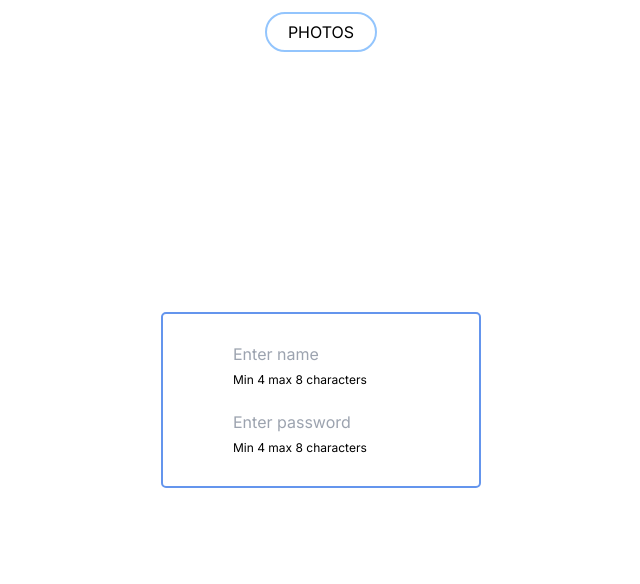
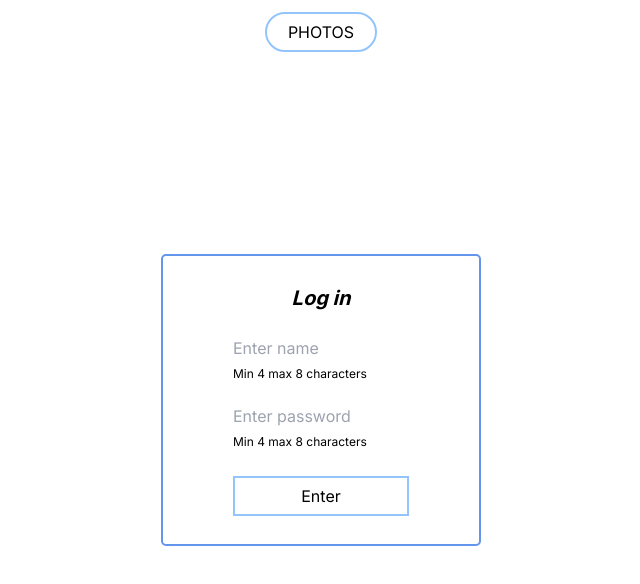
Before and after one commit to kalibria/slmax-react-next-testovoe-zadanie-v2, a Next.js app: page / in a window 1280 px wide. Shown: the top 584 px of the page, without its empty margins (319-959 px from the left). Built offline with nearby package versions, Linux system fonts and the light colour scheme.

Commit message:
changed enter button

```diff
--- a/src/app/auth/AuthForm.tsx
+++ b/src/app/auth/AuthForm.tsx
@@ -3,7 +3,8 @@ import styles from '@/app/auth/auth.module.css'
 const AuthForm = () =>{
   return (
     <div className={styles.authWrapper}>
-      <form className={'w-44 m-auto '}>
+      <h2 className={'text-xl font-bold italic text-center mb-6'}>Log in</h2>
+      <form className={'w-44 my-0 mx-auto '}>
         <fieldset className={'mb-5'}>
           <input type='text' id='name' name='name' required minLength="4"
                  maxLength="8" placeholder="Enter name" />
@@ -16,6 +17,9 @@ const AuthForm = () =>{
           <label htmlFor='password' className={'text-xs'}>Min 4 max 8 characters</label>
         </fieldset>
 
+
+          <button type='submit' className={'border-2 border-blue-300 w-full mt-6 p-1.5 px-2  hover:bg-blue-50 '}>Enter</button>
+
       </form>
     </div>
 
```
